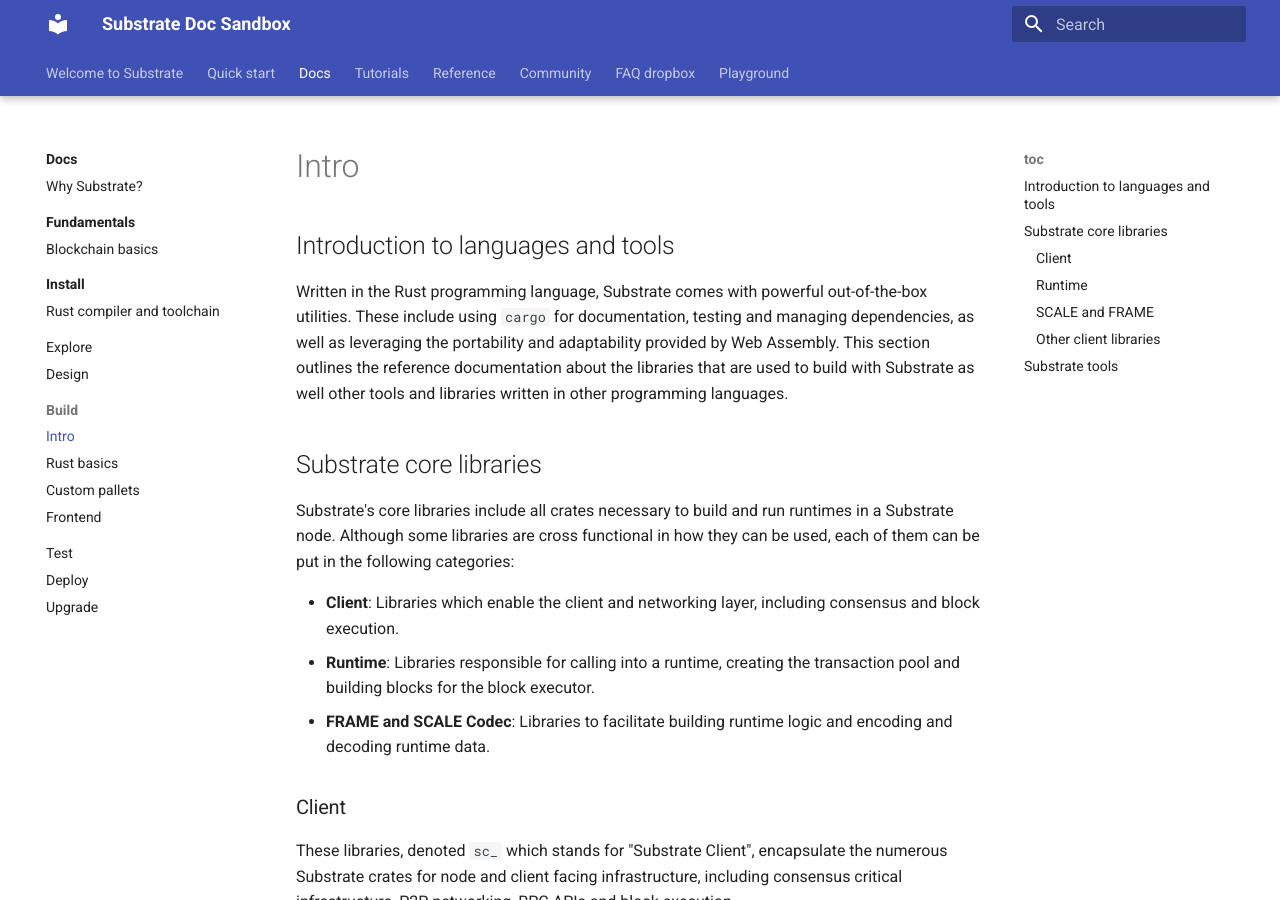
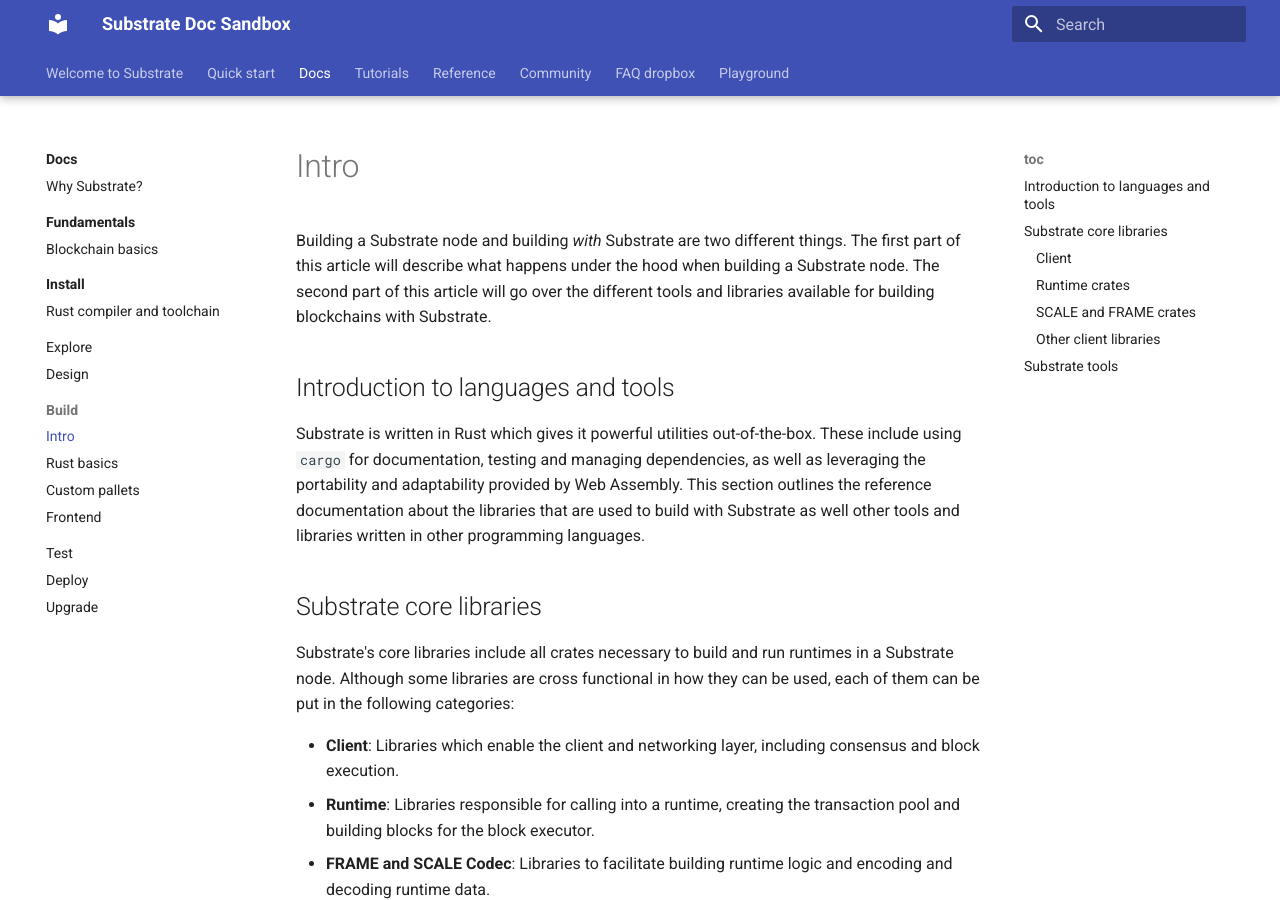
Before and after one commit to polkadot-developers/docs-sandbox, an MkDocs documentation site: the page built from source/docs/main-docs/06-build/intro.md, in a window 1280 px wide and 900 px high. Built offline with MkDocs 1.6.1 and Material for MkDocs 9.7.7, drawn with Linux system fonts in a browser that asks for light colours; some of the changed text lies outside the part shown.

Commit message:
Update intro wip

```diff
--- a/source/docs/main-docs/06-build/intro.md
+++ b/source/docs/main-docs/06-build/intro.md
@@ -2,9 +2,12 @@
 Type: reference
 Index: 1
 
+Building a Substrate node and building _with_ Substrate are two different things.
+The first part of this article will describe what happens under the hood when building a Substrate node.
+The second part of this article will go over the different tools and libraries available for building blockchains with Substrate.
 ## Introduction to languages and tools
 
-Written in the Rust programming language, Substrate comes with powerful out-of-the-box utilities.
+Substrate is written in Rust which gives it powerful utilities out-of-the-box.
 These include using `cargo` for documentation, testing and managing dependencies, as well as leveraging the portability and adaptability provided by Web Assembly.
 This section outlines the reference documentation about the libraries that are used to build with Substrate as well other tools and libraries written in other programming languages.
 
@@ -55,7 +58,7 @@
 
 `substrate_frame_rpc_system`
 
-### Runtime
+### Runtime crates
 Libraries in this category are denoted `sp_`, or "Substrate primitives" and do the heavy lifting for building highly customizable runtimes.
 
 [`sp_std`](https://docs.substrate.io/rustdocs/latest/sp_std/index.html): A crate that handles low-level primitive types for Substrate runtimes.
@@ -91,7 +94,7 @@
 
 `sp_consensus_aura`
 
-### SCALE and FRAME
+### SCALE and FRAME crates
 
 [ this section isn't meant for FRAME pallets, but the lower level FRAME crates ]
 
```
